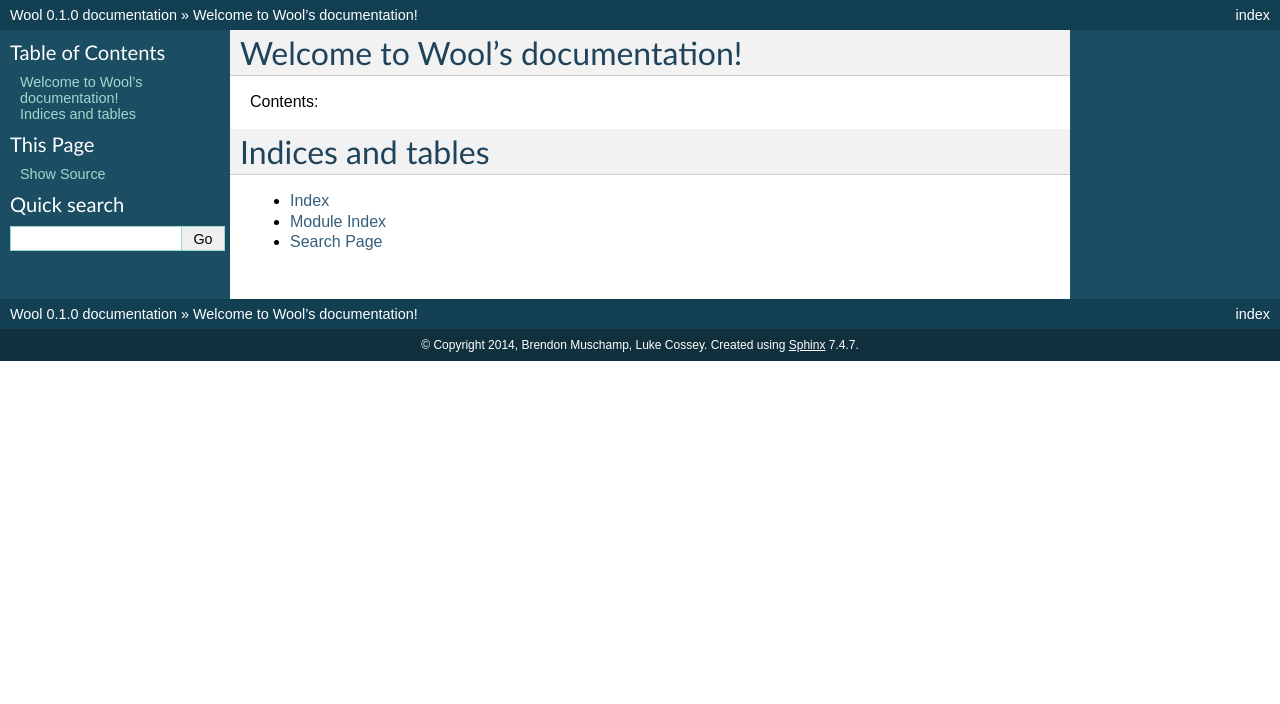
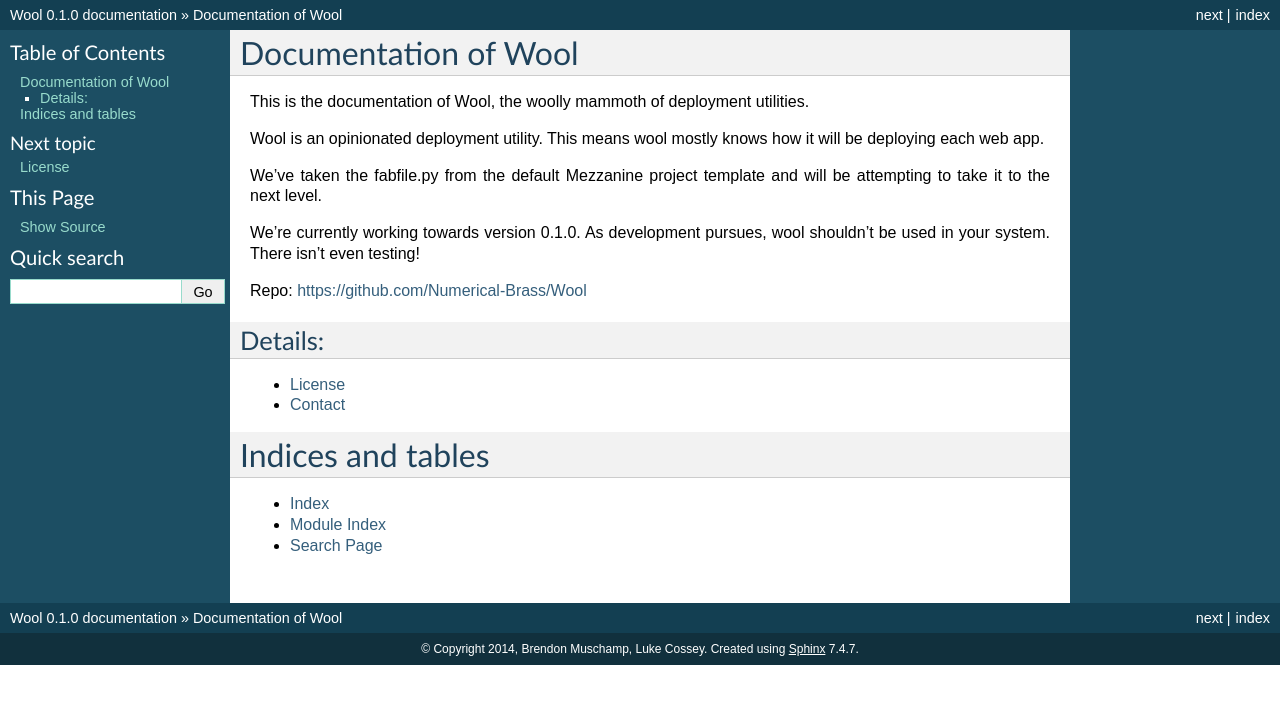
Before and after one commit to Numerical-Brass/Wool, a Sphinx documentation site: the page built from docs/index.rst, in a window 1280 px wide. Shown: the top 704 px of the page. Built offline with Sphinx 7.4.7, drawn with Linux system fonts in a browser that asks for light colours.

Commit message:
project info for docs

```diff
--- a/docs/index.rst
+++ b/docs/index.rst
@@ -3,14 +3,29 @@
    You can adapt this file completely to your liking, but it should at least
    contain the root `toctree` directive.
 
-Welcome to Wool's documentation!
-================================
+Documentation of Wool
+=====================
+This is the documentation of Wool, the woolly mammoth of deployment utilities.
 
-Contents:
+Wool is an opinionated deployment utility.
+This means wool mostly knows how it will be deploying each web app.
+
+We've taken the fabfile.py from the default Mezzanine project template and will be attempting to take it to the next level.
+
+We're currently working towards version 0.1.0.
+As development pursues, wool shouldn't be used in your system.
+There isn't even testing!
+
+Repo: https://github.com/Numerical-Brass/Wool
+
+Details:
+^^^^^^^^
 
 .. toctree::
    :maxdepth: 2
 
+   license
+   contact
 
 
 Indices and tables
```
Also changed, not shown: docs/contact.rst (added, +16 -0 lines), docs/license.rst (added, +24 -0 lines).
